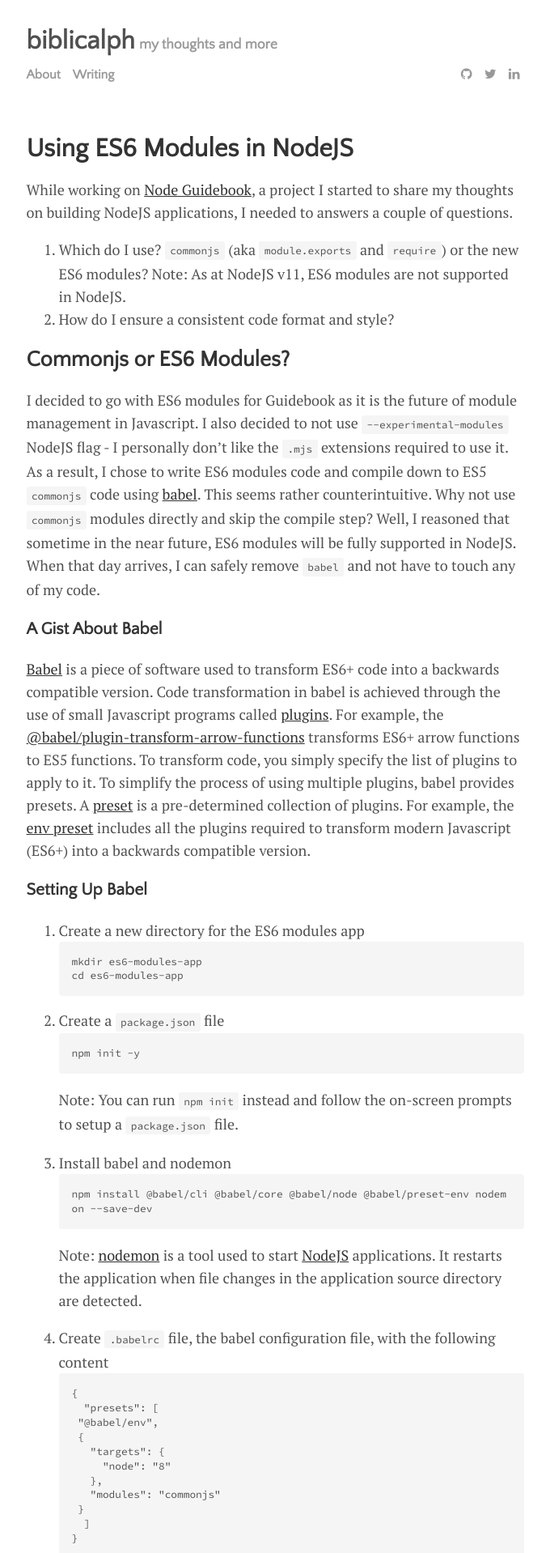
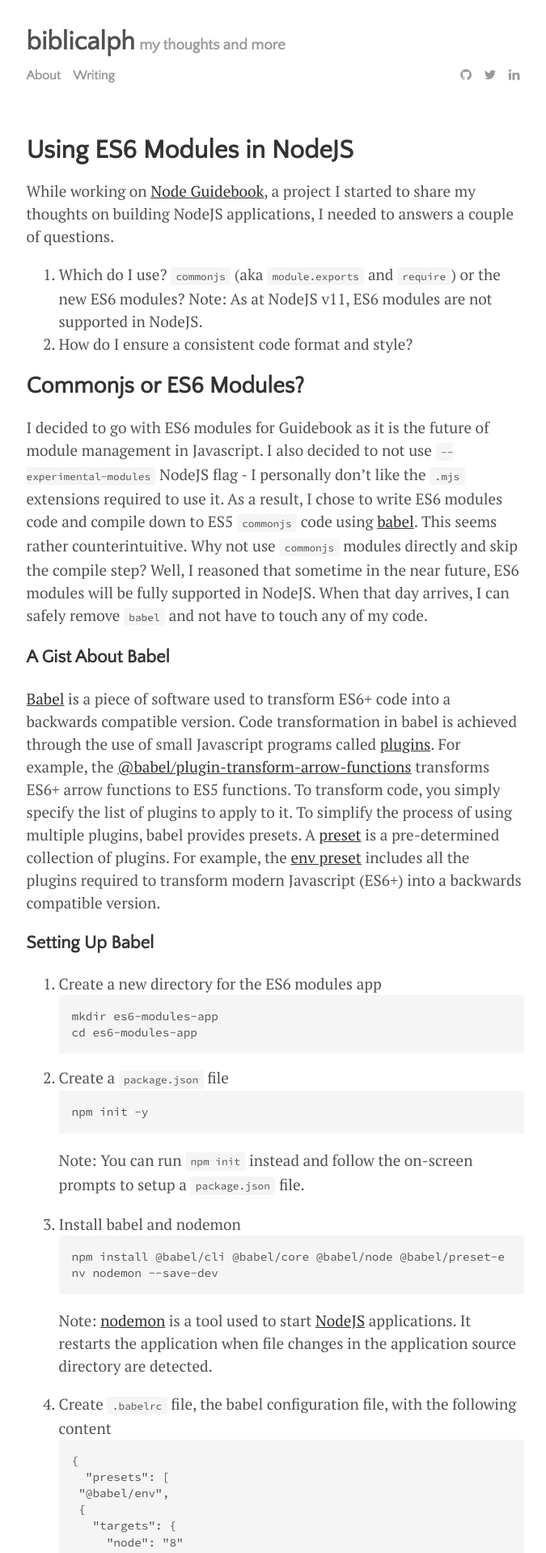
Before and after one commit to biblicalph/biblicalph.github.io, a Jekyll site: the page built from _posts/2019-01-06-es6-modules-in-nodejs.md, in a window 1280 px wide. Shown: the top 1918 px of the page at 81% size, without its empty margins (300-975 px from the left). Built offline with Jekyll 4.4.1, drawn with Linux system fonts in a browser that asks for light colours.

Commit message:
chore(css): Change font size

```diff
--- a/assets/css/main.css
+++ b/assets/css/main.css
@@ -19,7 +19,7 @@
 
 body {
   font-family: "PT Serif", Georgia, "Times New Roman", serif;
-  font-size: 18px;
+  font-size: 19px;
   color: #515151;
   line-height: 1.75rem;
 }
@@ -284,7 +284,7 @@ pre {
   margin-top: 0;
   margin-bottom: 1rem;
   padding: 1rem;
-  font-size: .8rem;
+  font-size: .9rem;
   line-height: 1.4;
   white-space: pre;
   white-space: pre-wrap;
```
